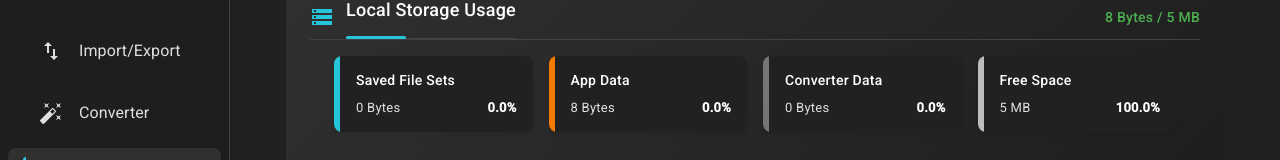
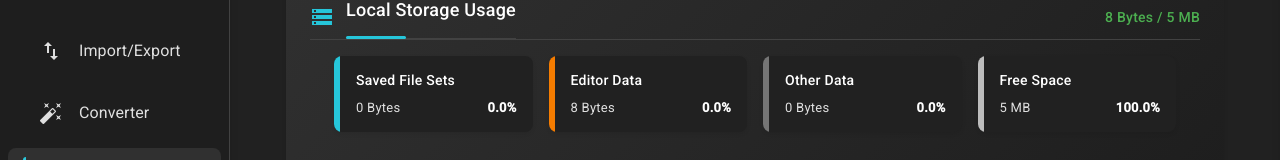
Before and after one commit to TheDmitri/traderpluseditor, an Angular app: page /storage-manager in a window 1280 px wide. Shown: the part 362-522 px from the top of the page. Built offline with nearby package versions, Linux system fonts and the light colour scheme.

Commit message:
fix: update storage manager component titles for clarity

```diff
--- a/src/app/shared/components/storage-manager/storage-manager.component.html
+++ b/src/app/shared/components/storage-manager/storage-manager.component.html
@@ -126,7 +126,7 @@
               <div class="storage-card" [class.active]="hoveredCardIndex === 1" (mouseenter)="hoveredCardIndex = 1" (mouseleave)="hoveredCardIndex = -1">
                 <div class="card-indicator app-data"></div>
                 <div class="card-content">
-                  <div class="card-title">App Data</div>
+                  <div class="card-title">Editor Data</div>
                   <div class="card-details">
                     <div class="card-size">{{ storageBreakdown?.appData?.total || 0 | fileSize }}</div>
                     <div class="card-percentage">{{ getPercentage(storageBreakdown?.appData?.total || 0, storageBreakdown?.limit || 1) }}%</div>
@@ -138,7 +138,7 @@
               <div class="storage-card" [class.active]="hoveredCardIndex === 2" (mouseenter)="hoveredCardIndex = 2" (mouseleave)="hoveredCardIndex = -1">
                 <div class="card-indicator other"></div>
                 <div class="card-content">
-                  <div class="card-title">Converter Data</div>
+                  <div class="card-title">Other Data</div>
                   <div class="card-details">
                     <div class="card-size">{{ storageBreakdown?.other || 0 | fileSize }}</div>
                     <div class="card-percentage">{{ getPercentage(storageBreakdown?.other || 0, storageBreakdown?.limit || 1) }}%</div>
```
